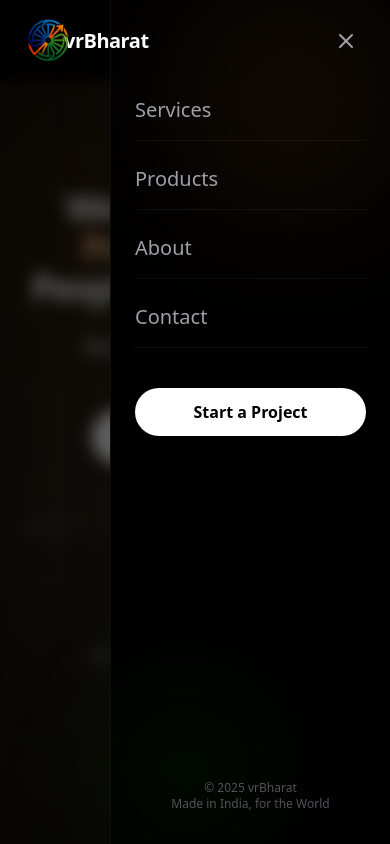
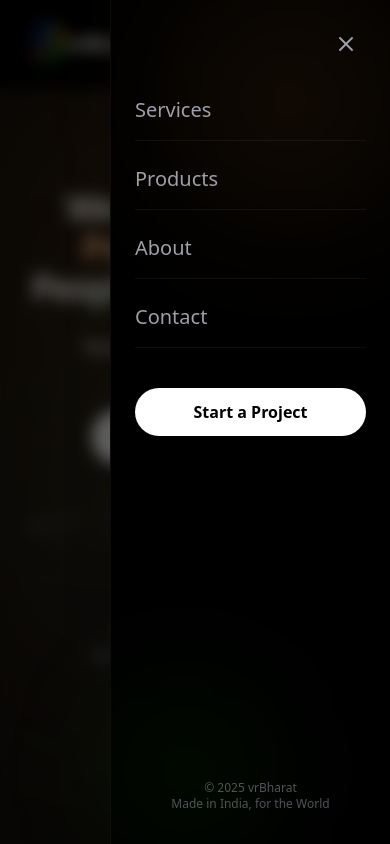
Before and after one commit to vrBharat/vrbharat-landing, a Next.js app: page / in a window 390 px wide. Both pictures are taken after a click on the button "Toggle menu". Shown: the top 844 px of the page. Built offline with nearby package versions, Linux system fonts and the light colour scheme.

Commit message:
Fix mobile menu: boost z-index and increase tap target size

```diff
--- a/src/app/components/NavBar.tsx
+++ b/src/app/components/NavBar.tsx
@@ -88,15 +88,15 @@ export default function NavBar() {
         {/* Mobile Menu Button */}
         <button
           onClick={toggleMenu}
-          className="md:hidden relative z-50 p-2 text-zinc-400 hover:text-white focus:outline-none transition-colors"
+          className="md:hidden relative z-[100] p-4 -mr-2 text-zinc-400 hover:text-white focus:outline-none transition-colors"
           aria-label="Toggle menu"
         >
-          <div className="relative w-6 h-6">
+          <div className="relative w-6 h-6 pointer-events-none">
             <Menu
-              className={`h-6 w-6 absolute inset-0 transition-all duration-300 ${isOpen ? "opacity-0 rotate-90" : "opacity-100 rotate-0"}`}
+              className={`h-6 w-6 absolute inset-0 transition-all duration-300 ${isOpen ? "opacity-0 rotate-90 scale-50" : "opacity-100 rotate-0 scale-100"}`}
             />
             <X
-              className={`h-6 w-6 absolute inset-0 transition-all duration-300 ${isOpen ? "opacity-100 rotate-0" : "opacity-0 -rotate-90"}`}
+              className={`h-6 w-6 absolute inset-0 transition-all duration-300 ${isOpen ? "opacity-100 rotate-0 scale-100" : "opacity-0 -rotate-90 scale-50"}`}
             />
           </div>
         </button>
@@ -104,7 +104,7 @@ export default function NavBar() {
         {/* Mobile Dropdown */}
         {/* Mobile Menu Backdrop */}
         <div
-          className={`fixed inset-0 bg-black/60 backdrop-blur-sm transition-opacity duration-300 md:hidden ${
+          className={`fixed inset-0 z-[80] bg-black/60 backdrop-blur-sm transition-opacity duration-300 md:hidden ${
             isOpen
               ? "opacity-100 pointer-events-auto"
               : "opacity-0 pointer-events-none"
@@ -114,7 +114,7 @@ export default function NavBar() {
 
         {/* Mobile Sidebar */}
         <div
-          className={`fixed top-0 right-0 h-full w-[280px] bg-black border-l border-white/5 shadow-2xl transform transition-transform duration-500 cubic-bezier(0.32, 0.72, 0, 1) md:hidden flex flex-col pt-24 px-6 ${
+          className={`fixed top-0 right-0 z-[90] h-full w-[280px] bg-black border-l border-white/5 shadow-2xl transform transition-transform duration-500 cubic-bezier(0.32, 0.72, 0, 1) md:hidden flex flex-col pt-24 px-6 ${
             isOpen ? "translate-x-0" : "translate-x-full"
           }`}
         >
```
